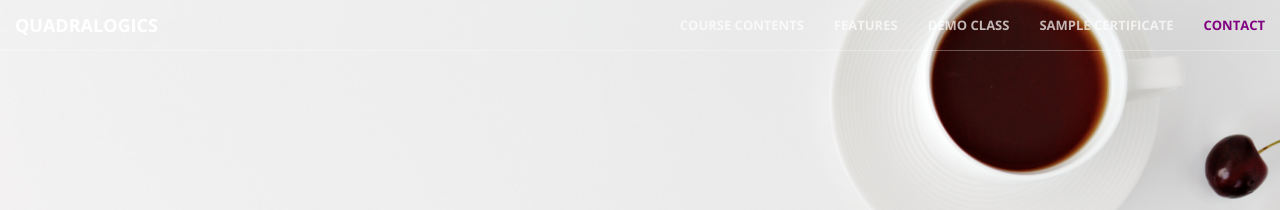
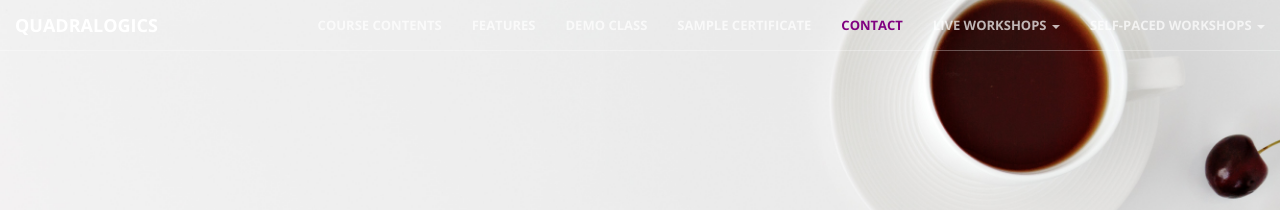
Before and after one commit to QuadraLogics/QuadraLogics.github.io, a Jekyll site: the page built from _selfpacetraining/DevOpsMasterArchitect.md, in a window 1280 px wide. Shown: the top 210 px of the page. Built offline with Jekyll 4.4.1, drawn with Linux system fonts in a browser that asks for light colours; comment, search, counter and statistics services are not loaded.

Commit message:
add file

```diff
--- a/_includes/trngNav.html
+++ b/_includes/trngNav.html
@@ -2,7 +2,8 @@
     <div class="container-fluid">
         <!-- Brand and toggle get grouped for better mobile display -->
         <div class="navbar-header">
-            <button type="button" class="navbar-toggle collapsed" data-toggle="collapse" data-target="#bs-example-navbar-collapse-1">
+            <button type="button" class="navbar-toggle collapsed" data-toggle="collapse"
+                data-target="#bs-example-navbar-collapse-1">
                 <span class="sr-only">Toggle navigation</span>
                 <span class="icon-bar"></span>
                 <span class="icon-bar"></span>
@@ -30,6 +31,29 @@
                 <li>
                     <a class="page-scroll" href="#contact">Contact</a>
                 </li>
+                <li class="dropdown">
+                    <a class="dropdown-toggle" data-toggle="dropdown" href="#">Live Workshops
+                        <span class="caret"></span></a>
+                    <ul class="dropdown-menu">
+                        {% for training in site.training %}
+                        <li><a href="{{training.url}}">{{training.socialTitle}}</a></li>
+
+                        {% endfor %}
+
+                    </ul>
+                </li>
+                </li>
+                <li class="dropdown">
+                    <a class="dropdown-toggle" data-toggle="dropdown" href="#">Self-paced Workshops
+                        <span class="caret"></span></a>
+                    <ul class="dropdown-menu">
+                        {% for training in site.selfpacetraining %}
+                        <li><a href="{{training.url}}">{{training.socialTitle}}</a></li>
+
+                        {% endfor %}
+
+                    </ul>
+                </li>
             </ul>
         </div>
         <!-- /.navbar-collapse -->
```
